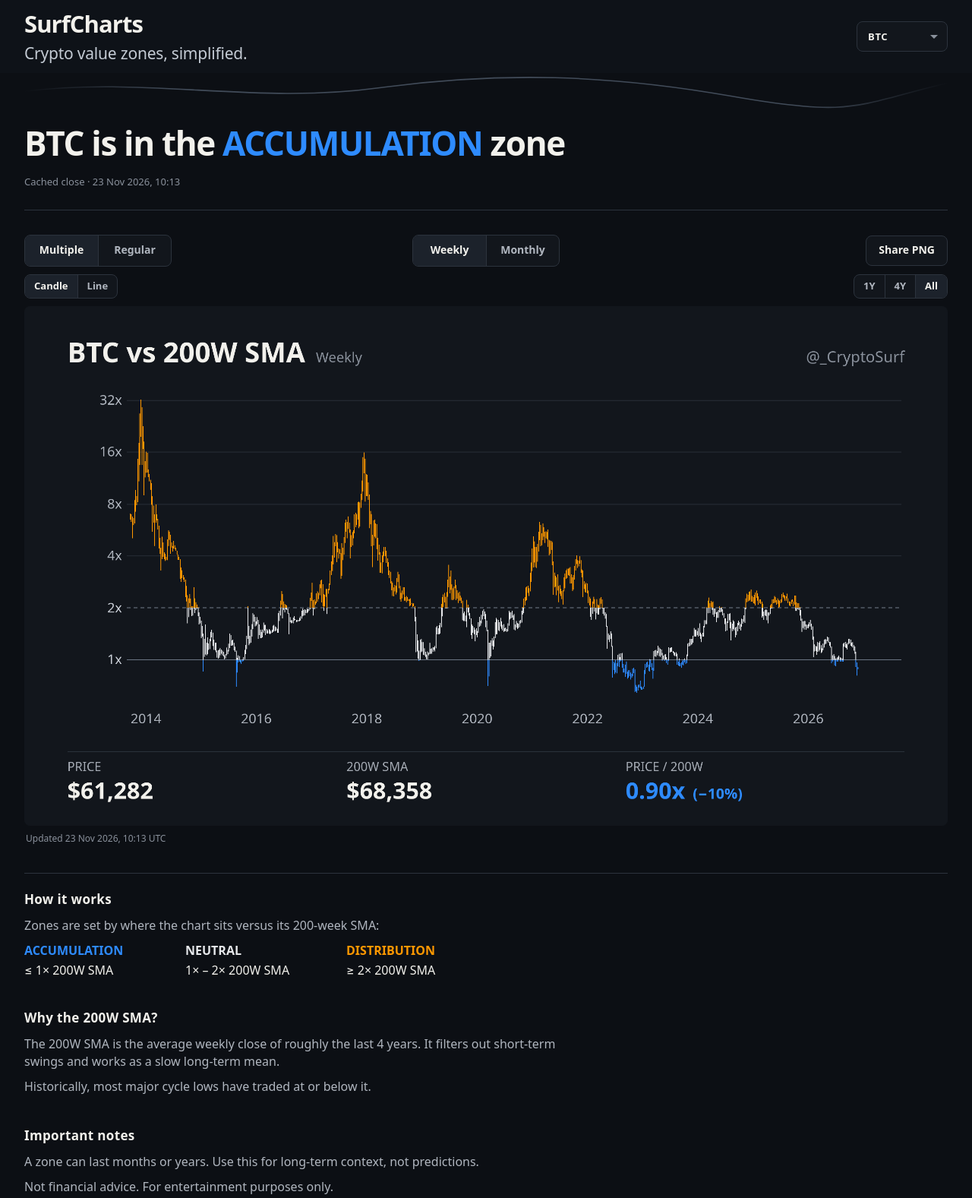
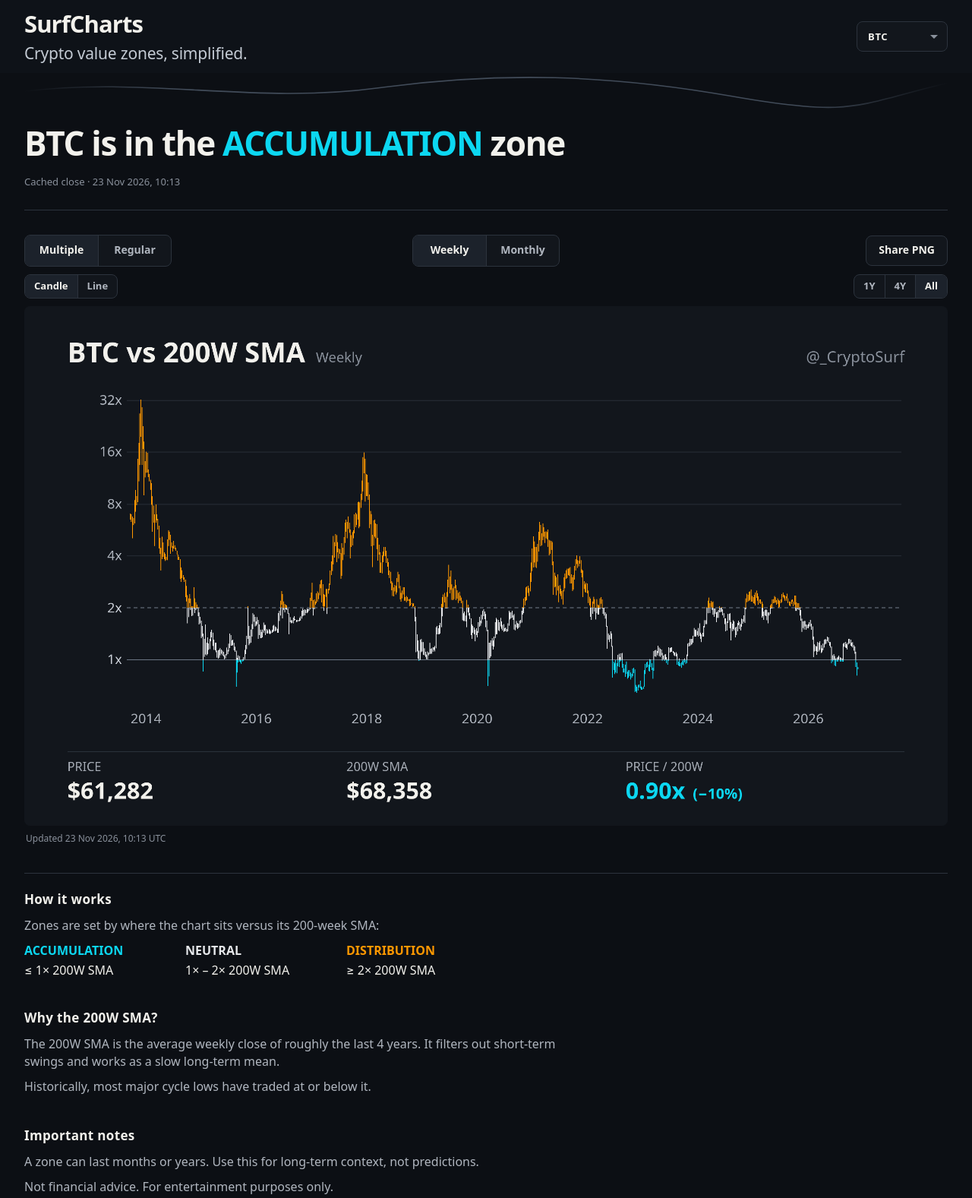
Before and after one commit to surfcharts/surfcharts.github.io, a plain HTML site: page index.html in a window 1280 px wide. Shown: the top 1577 px of the page at 76% size. Drawn offline with Linux system fonts and the light colour scheme; no server answers.

Commit message:
Accumulation and accent colour to logo cyan #0CD7F1

```diff
--- a/chart.js
+++ b/chart.js
@@ -12,7 +12,7 @@
   const GREY = "#c9ced6", LINE = "#6b7583", INK = "#f2f1ec";
   const SMA_C = "#8a919c";
   const ZONES = {
-    paddle: { id: "paddle", name: "ACCUMULATION", color: "#2e8bff",
+    paddle: { id: "paddle", name: "ACCUMULATION", color: "#0CD7F1",
       range: "below 1\u00d7", gloss: "build while it's quiet",
       action: "DCA in" },
     ride:   { id: "ride",   name: "NEUTRAL", color: "#e6e8eb",
@@ -1338,7 +1338,7 @@
       Tx("by @_CryptoSurf", wmX, wmY + SHARE_HANDLE_DY, ST.wmc, "right");
 
       const items = [
-        { name: "ACCUMULATION", range: "", color: "#2e8bff" },
+        { name: "ACCUMULATION", range: "", color: "#0CD7F1" },
         { name: "NEUTRAL", range: "", color: "#e6e8eb" },
         { name: "DISTRIBUTION", range: "", color: "#ff9800" },
       ];
--- a/style.css
+++ b/style.css
@@ -7,8 +7,8 @@
   --ax: #b0b6bf;
   --line: #2c333d;
   --btn: #1c222b;
-  --blue: #2e8bff;
-  --paddle: #2e8bff;
+  --blue: #0CD7F1;
+  --paddle: #0CD7F1;
   --ride: #e6e8eb;
   --kick: #ff9800;
   --font: system-ui, -apple-system, "Segoe UI", Roboto, Inter, sans-serif;
```
